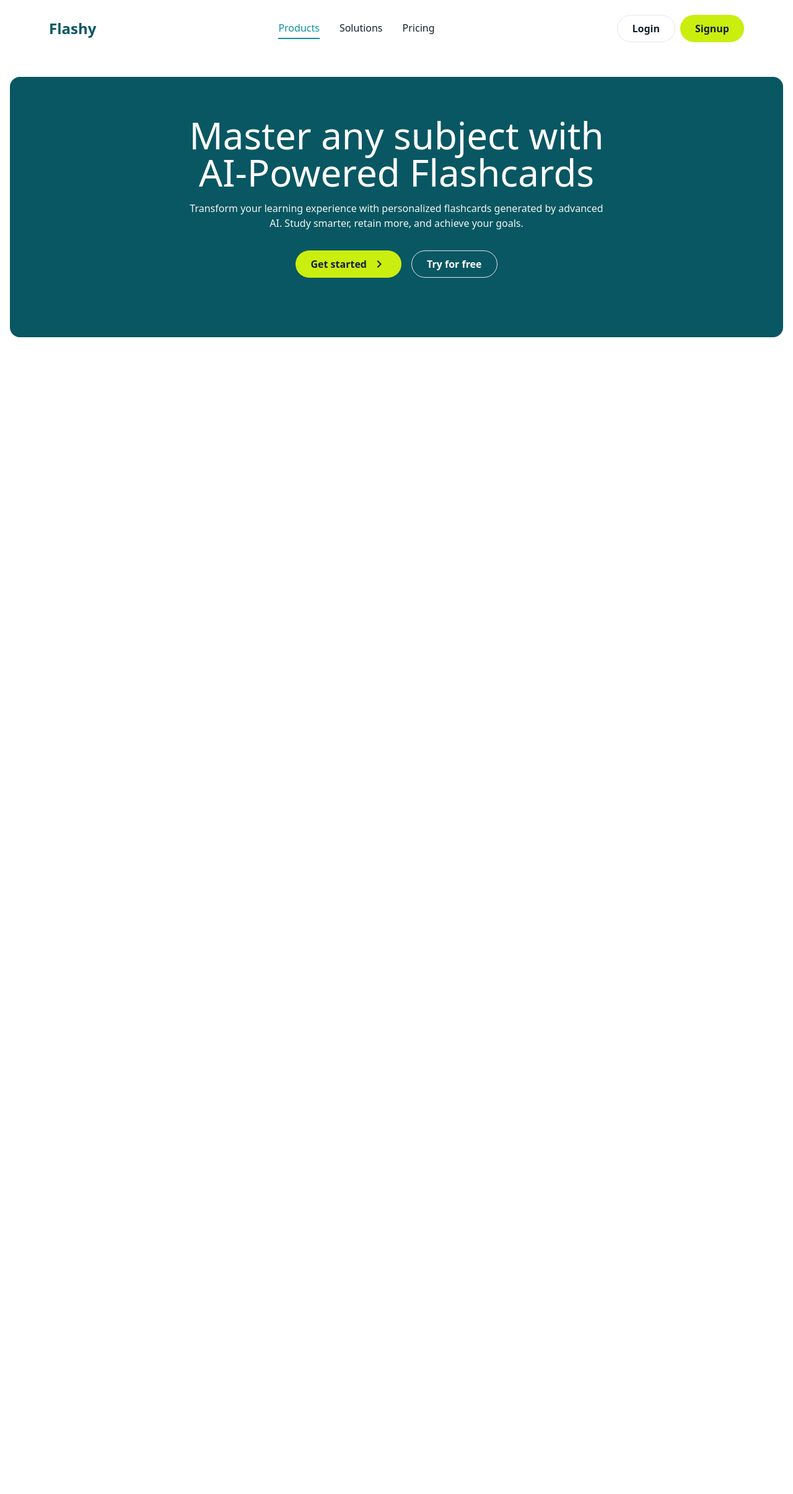
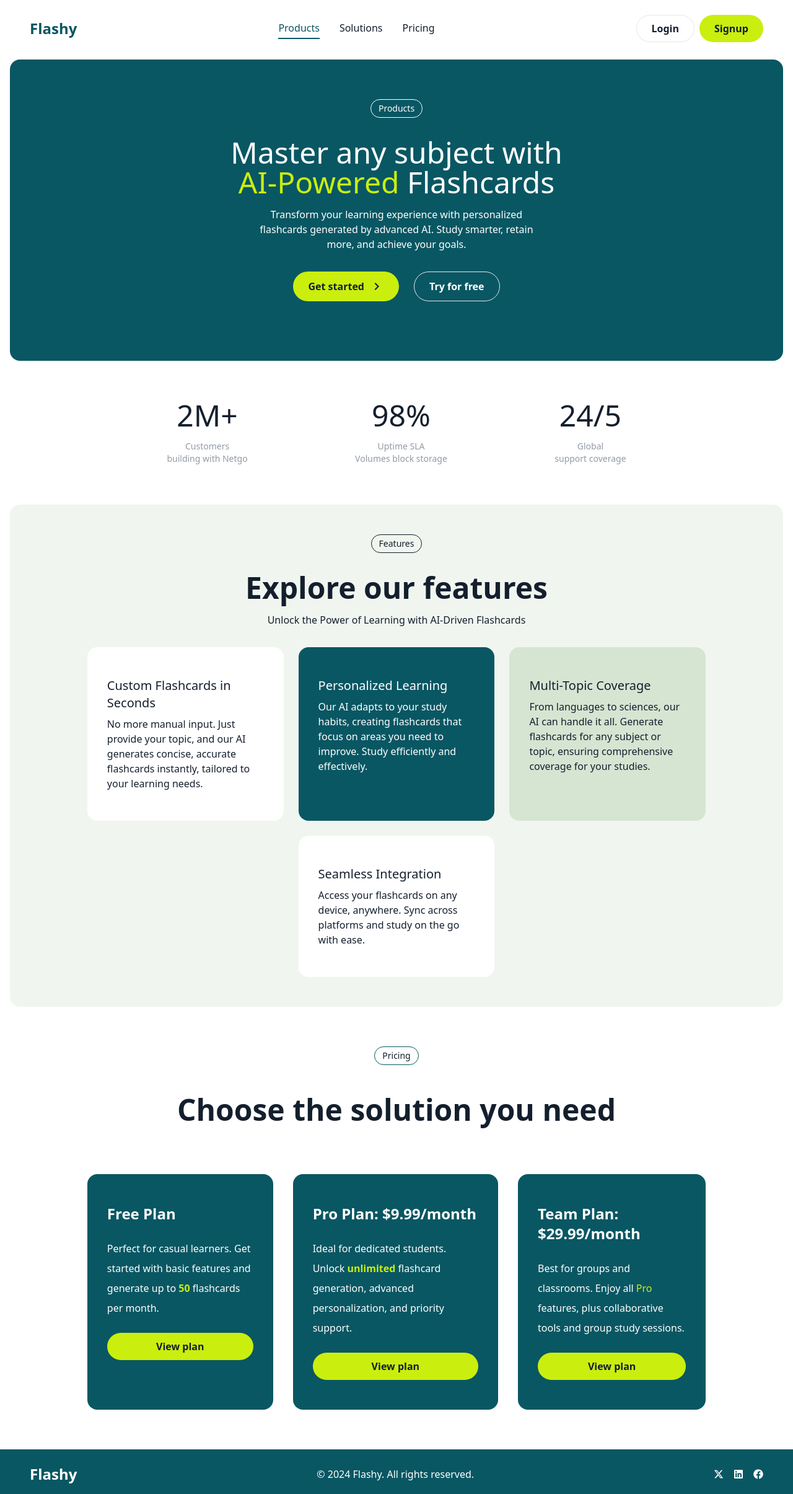
Before and after one commit to JohnZDictator/flashcards, a Next.js app: page / in a window 1280 px wide. Shown: the whole page at 62% size. Before the commit the page ends 800 px from the top, so only its background shows below. Built offline with nearby package versions, Linux system fonts and the light colour scheme; no server answers.

Commit message:
features, pricing and footer section

```diff
--- a/app/layout.jsx
+++ b/app/layout.jsx
@@ -3,6 +3,7 @@ import "./globals.css";
 
 import { ClerkProvider } from "@clerk/nextjs";
 import Header from "@/components/Header";
+import Footer from "@/components/Footer";
 
 const jetbrainsMono = JetBrains_Mono({
   subsets: ["latin"],
@@ -23,6 +24,7 @@ export default function RootLayout({ children }) {
         <body className={jetbrainsMono.variable}>
           <Header />
           {children}
+          <Footer />
         </body>
       </html>
     </ClerkProvider>
--- a/app/page.jsx
+++ b/app/page.jsx
@@ -1,21 +1,16 @@
-import { MdOutlineKeyboardArrowRight } from "react-icons/md";
-
-import { Button } from "@/components/ui/button";
+import HeroSection from "@/components/HeroSection";
+import FeaturesSection from "@/components/FeaturesSection";
+import StatsSection from "@/components/StatsSection";
+import PricingSection from "@/components/PricingSection";
 
 
 export default function Home() {
   return (
-    <main className="rounded-2xl text-white bg-primary my-8 mx-4 py-16 px-12 flex flex-col justify-center items-center">
-      <h2 className="text-3xl  xl:text-6xl xl:max-w-[60%] text-center font-medium mb-4">
-        Master any subject with AI-Powered Flashcards
-      </h2>
-      <h3 className="text-base xl:max-w-[60%] text-center font-light text-cardBackgroundPrimary">
-        Transform your learning experience with personalized flashcards generated by advanced AI. Study smarter, retain more, and achieve your goals.
-      </h3>
-      <div className="flex flex-col gap-4 xl:flex-row my-8">
-        <Button>Get started <MdOutlineKeyboardArrowRight className="text-2xl ml-2" /></Button>
-        <Button variant="outline" className="text-white">Try for free</Button>
-      </div>
+    <main>
+      <HeroSection />
+      <StatsSection />
+      <FeaturesSection />
+      <PricingSection />
     </main>
   );
 }
--- /dev/null
+++ b/components/FeaturesSection.jsx
@@ -0,0 +1,35 @@
+const FeaturesSection = () => {
+  return (
+    <section className="flex flex-col gap-8 rounded-2xl bg-card_bg items-center mx-4 my-16 py-12">
+      <div className="rounded-full px-3 py-1 border border-black">
+        <p className="text-sm">Features</p>
+      </div>
+      <div className="flex flex-col items-center">
+        <p className="text-3xl md:text-4xl xl:text-5xl font-semibold">Explore our features</p>
+        <p className="text-base text-center font-light text-black mt-4">
+          Unlock the Power of Learning with AI-Driven Flashcards
+        </p>
+      </div>
+      <section className="grid grid-cols-1 md:grid-cols-2 xl:grid-cols-3 gap-6 mx-8 md:max-w-[80%]">
+        <article className="rounded-2xl bg-white py-12 px-8">
+          <h3 className="text-xl font-medium">Custom Flashcards in Seconds</h3>
+          <p className="text-base font-light text-black mt-2">No more manual input. Just provide your topic, and our AI generates concise, accurate flashcards instantly, tailored to your learning needs.</p>
+        </article>
+        <article className="rounded-2xl bg-primary text-white py-12 px-8">
+          <h3 className="text-xl font-medium">Personalized Learning</h3>
+          <p className="text-base font-light text-white mt-2">Our AI adapts to your study habits, creating flashcards that focus on areas you need to improve. Study efficiently and effectively.</p>
+        </article>
+        <article className="rounded-2xl bg-card_bg-accent py-12 px-8">
+          <h3 className="text-xl font-medium">Multi-Topic Coverage</h3>
+          <p className="text-base font-light mt-2">From languages to sciences, our AI can handle it all. Generate flashcards for any subject or topic, ensuring comprehensive coverage for your studies.</p>
+        </article>
+        <article className="md:col-start-2 col-span-1 rounded-2xl bg-white py-12 px-8">
+          <h3 className="text-xl font-medium">Seamless Integration</h3>
+          <p className="text-base font-light text-black mt-2">Access your flashcards on any device, anywhere. Sync across platforms and study on the go with ease.</p>
+        </article>
+      </section>
+    </section>
+  )
+}
+
+export default FeaturesSection
--- /dev/null
+++ b/components/Footer.jsx
@@ -0,0 +1,27 @@
+import Link from "next/link";
+import { FaLinkedin, FaFacebook } from "react-icons/fa";
+import { FaXTwitter } from "react-icons/fa6"
+
+const Footer = () => {
+  return (
+    <footer className='pt-6 pb-4 bg-primary text-white w-full bg-inherit'>
+      <div className='mx-4 md:mx-12 flex justify-between items-center'>
+        <Link href="/">
+          <h1 className='text-2xl text-white font-semibold'>
+            Flashy
+          </h1>
+        </Link>
+        <div className="">
+          <p className="text-white">&copy; 2024 Flashy. All rights reserved.</p>
+        </div>
+        <div className="flex flex-row gap-4">
+          <span><FaXTwitter color="white" /></span>
+          <span><FaLinkedin color="white" /></span>
+          <span><FaFacebook color="white" /></span>
+        </div>
+      </div>
+    </footer>
+  )
+}
+
+export default Footer
--- a/components/Header.jsx
+++ b/components/Header.jsx
@@ -7,8 +7,8 @@ import { Button } from './ui/button'
 
 const Header = () => {
   return (
-    <header className='py-6 text-black'>
-      <div className='container mx-auto xl:max-w-[90%] flex justify-between items-center'>
+    <header className='pt-6 pb-4 text-black fixed top-0 left-0 w-full bg-inherit'>
+      <div className='mx-4 md:mx-12 flex justify-between items-center'>
         <Link href="/">
           <h1 className='text-2xl text-primary font-semibold'>
             Flashy
--- /dev/null
+++ b/components/HeroSection.jsx
@@ -0,0 +1,24 @@
+import { MdOutlineKeyboardArrowRight } from "react-icons/md"
+import { Button } from "./ui/button"
+
+const HeroSection = () => {
+  return (
+    <section className="rounded-2xl text-white bg-primary mt-24 mx-4 py-16 px-12 flex flex-col justify-center items-center">
+      <div className="rounded-full px-3 py-1 border border-white mb-8">
+        <p className="text-sm">Products</p>
+      </div>
+      <h2 className="text-3xl  md:text-4xl xl:text-5xl md:max-w-[60%] text-center font-medium mb-4">
+        Master any subject with <span className="text-secondary text-nowrap">AI-Powered</span> Flashcards
+      </h2>
+      <h3 className="text-base md:max-w-[60%] xl:max-w-[40%] text-center font-light text-cardBackgroundPrimary">
+        Transform your learning experience with personalized flashcards generated by advanced AI. Study smarter, retain more, and achieve your goals.
+      </h3>
+      <div className="flex flex-col gap-6 md:flex-row my-8">
+        <Button size="md">Get started <MdOutlineKeyboardArrowRight className="text-2xl ml-2" /></Button>
+        <Button variant="outline" size="md" className="text-white">Try for free</Button>
+      </div>
+    </section>
+  )
+}
+
+export default HeroSection
--- a/components/Nav.jsx
+++ b/components/Nav.jsx
@@ -17,7 +17,7 @@ const Nav = () => {
         <Link
           href={link.path}
           key={index}
-          className={`${link.path === pathname && "text-accent border-b-2 border-accent"} capitalize font-medium hover:text-accent transition-all`}
+          className={`${link.path === pathname && "text-primary border-b-2 border-primary"} capitalize font-medium hover:text-primary transition-all`}
         >
           {link.name}
         </Link>
--- /dev/null
+++ b/components/PricingSection.jsx
@@ -0,0 +1,32 @@
+import React from 'react'
+import { Button } from './ui/button'
+
+const PricingSection = () => {
+  return (
+    <section className="flex flex-col gap-4 items-center mx-4 my-16">
+      <div className="rounded-full px-3 py-1 border border-primary mb-8">
+        <p className="text-sm">Pricing</p>
+      </div>
+      <p className="text-3xl md:text-4xl xl:text-5xl font-semibold text-center">Choose the solution you need</p>
+      <section className="flex flex-col gap-8 md:flex-row mx-auto md:max-w-[80%] justify-evenly mt-16">
+        <article className="flex flex-col gap-6 rounded-2xl bg-primary text-white py-12 px-8">
+          <p className='text-2xl font-semibold'>Free Plan</p>
+          <p>Perfect for casual learners. Get started with basic features and generate up to <span className='text-secondary font-semibold'>50</span> flashcards per month.</p>
+          <Button>View plan</Button>
+        </article>
+        <article className="flex flex-col gap-6 rounded-2xl bg-primary text-white py-12 px-8">
+          <p className='text-2xl font-semibold'>Pro Plan: $9.99/month</p>
+          <p>Ideal for dedicated students. Unlock <span className='text-secondary font-semibold'>unlimited</span> flashcard generation, advanced personalization, and priority support.</p>
+          <Button>View plan</Button>
+        </article>
+        <article className="flex flex-col gap-6 rounded-2xl bg-primary text-white py-12 px-8">
+          <p className='text-2xl font-semibold'>Team Plan: $29.99/month</p>
+          <p>Best for groups and classrooms. Enjoy all <span className='text-secondary font-medium'>Pro</span> features, plus collaborative tools and group study sessions.</p>
+          <Button>View plan</Button>
+        </article>
+      </section>
+    </section>
+  )
+}
+
+export default PricingSection
--- /dev/null
+++ b/components/StatsSection.jsx
@@ -0,0 +1,31 @@
+import React from 'react'
+
+const StatsSection = () => {
+  return (
+    <section className="flex flex-col gap-8 md:flex-row mx-auto md:max-w-[80%] justify-evenly items-center mt-16">
+      <article className="text-center flex flex-col gap-4">
+        <p className="text-5xl font-medium">2M+</p>
+        <div>
+          <p className="text-sm font-normal text-black-accent">Customers</p>
+          <p className="text-sm font-normal text-black-accent">building with Netgo</p>
+        </div>
+      </article>
+      <article className="text-center flex flex-col gap-4">
+        <p className="text-5xl font-medium">98%</p>
+        <div>
+          <p className="text-sm font-normal text-black-accent">Uptime SLA</p>
+          <p className="text-sm font-normal text-black-accent">Volumes block storage</p>
+        </div>
+      </article>
+      <article className="text-center flex flex-col gap-4">
+        <p className="text-5xl font-medium">24/5</p>
+        <div>
+          <p className="text-sm font-normal text-black-accent">Global</p>
+          <p className="text-sm font-normal text-black-accent">support coverage</p>
+        </div>
+      </article>
+    </section>
+  )
+}
+
+export default StatsSection
--- a/components/ui/button.jsx
+++ b/components/ui/button.jsx
@@ -9,9 +9,9 @@ const buttonVariants = cva(
   {
     variants: {
       variant: {
-        default: "bg-secondary text-black hover:bg-secondary-hover",
-        primary: "bg-secondary text-black",
-        outline: "border border-grey bg-transparent text-black hover:bg-secondary hover:text-black",
+        default: "bg-secondary text-black hover:bg-secondary-hover hover:drop-shadow-xl",
+        primary: "bg-secondary text-black hover:drop-shadow-xl",
+        outline: "border border-grey bg-transparent text-black hover:bg-secondary-hover hover:text-black hover:drop-shadow-xl hover:border-transparent",
 
       },
       size: {
--- a/tailwind.config.js
+++ b/tailwind.config.js
@@ -30,8 +30,14 @@ module.exports = {
           hover: "hsl(69.6,89.64%,70%)"
         },
         background: "#FFFFFF",
-        cardBackgroundPrimary: "#f1f5ef",
-        black: "#141F2E",
+        card_bg: {
+          DEFAULT: "#f1f5ef",
+          accent: "#d5e5d2",
+        },
+        black: {
+          DEFAULT: "#141F2E",
+          accent: "#929AA7",
+        },
         accent: {
           DEFAULT: "#0F8FA4",
           hover: "#00e187",
```
